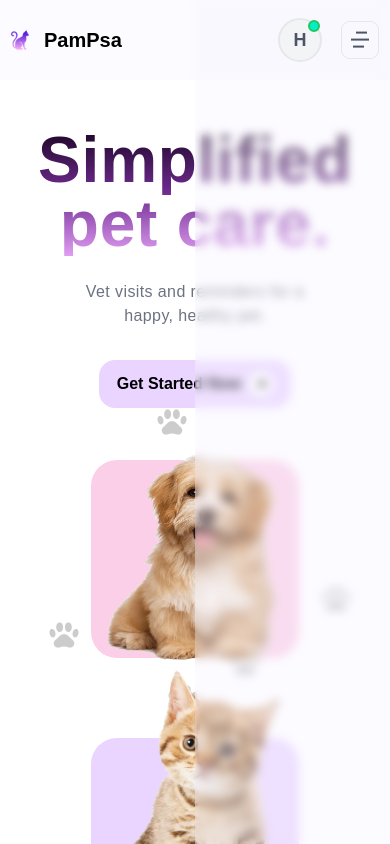
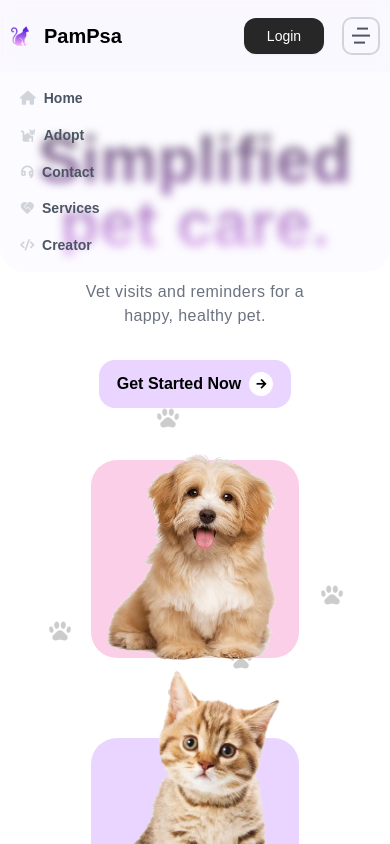
Before and after one commit to heisdanielade/PamietamPsa-frontend, a Vue app: page / in a window 390 px wide. Both pictures are taken after a click on the button "Open main menu". Shown: the top 844 px of the page. Built offline with nearby package versions, Linux system fonts and the light colour scheme; a web font is replaced by a local one.

Commit message:
Update: completed mobile navbar menu

```diff
--- a/src/assets/css/main.css
+++ b/src/assets/css/main.css
@@ -48,10 +48,13 @@ img {
 
 .blur-bg{
   background-color: rgba(246, 245, 255, 0.363);
-
-  /* background-color: rgba(255, 255, 255, 0.404); */
   -webkit-backdrop-filter: blur(5px);
   backdrop-filter: blur(5px);
+}
+.blur-bg-2{
+  background-color: rgba(246, 245, 255, 0.363);
+  -webkit-backdrop-filter: blur(6px);
+  backdrop-filter: blur(6px);
 }
 
 .color-dark {
--- a/src/components/home/Explore.vue
+++ b/src/components/home/Explore.vue
@@ -15,7 +15,7 @@
             <div class="features flex flex-wrap justify-center items-center gap-[1.05rem] md:gap-7 lg:gap-10 mt-12 px-2">
                 <div v-scroll-reveal class="not-shown card lg:scale-110 custom-cursor p-2 bg-white text-center flex flex-col items-center justify-center w-[10rem] h-[12rem] rounded-[1.25rem]">
                     <div class="icon bg-pink-400 font-bold text-white p-1 rounded-full w-9 h-9 flex items-center justify-center">
-                        <i class="fa-solid fa-dog"></i>
+                        <i class="fa-solid fa-cat"></i>
                     </div>
                     <div class="name mt-4 font-semibold text-[0.88rem] color-dark">Pet Profiles</div>
                     <div class="info mt-2 text-[0.69rem] text-gray-600x color-dark font-normal">Manage profiles for each pet.</div>
--- a/src/components/home/Footer.vue
+++ b/src/components/home/Footer.vue
@@ -14,8 +14,8 @@ const currentYear = ref(new Date().getFullYear());
             <div v-scroll-reveal class="not-shown sm:flex sm:items-center sm:justify-between">
                 <router-link to="/" class="flex items-center mb-4 sm:mb-0 space-x-2 rtl:space-x-reverse">
                     <img src="/src/assets/images/logos/logo.png" class="h-8" :alt="projectName + ' logo'" />
-                    <span class="self-center text-2xl font-semibold whitespace-nowrap dark:text-white">{{ projectName
-                        }}</span>
+                    <span class="self-center text-2xl font-semibold whitespace-nowrap">
+                        {{ projectName }}</span>
                 </router-link>
                 <ul class="flex flex-wrap items-center justify-evenly mb-4 text-sm font-medium text-gray-500">
                     <li class="">
--- a/src/components/home/Header.vue
+++ b/src/components/home/Header.vue
@@ -7,7 +7,7 @@ const projectName = useProjectStore().projectName;
 
 const user = {
     isLoggedIn: false,
-    isLoggedIn: true,
+    // isLoggedIn: true,
     initials: "H",
 }
 
@@ -23,7 +23,7 @@ const toggle = () => {
 
 <template>
     <header>
-        <nav class="blur-bg fixed z-50 top-0 w-full overflow-hidden md:px-6 py-2.5">
+        <nav class="blur-bg-2 fixed z-50 top-0 w-full overflow-hidden md:px-6 py-2.5">
             <div
                 class="rounded-xl px-2 py-2 md:p-4 flex flex-wrap justify-between items-center mx-auto max-w-screen-lg">
                 <!-- Logo -->
@@ -52,31 +52,33 @@ const toggle = () => {
 
                     <!-- Button to activate mobile menu -->
                     <button @click="toggle" type="button"
-                        class="inline-flex items-center justify-center p-1 w-9 h-9  ml-5 mr-1 text-2xl text-gray-600 rounded-lg md:hidden xhover:bg-gray-100 focus:outline-none focus:ring-1 focus:ring-gray-200">
+                        class="inline-flex items-center justify-center p-1 w-[2.125rem] h-[2.125rem]  ml-5 mr-1 text-2xl text-gray-600 rounded-lg md:hidden xhover:bg-gray-100 focus:outline-none ring-2 ring-gray-200 focus:ring-gray-300">
                         <i class="ri-menu-4-line"></i>
                         <span class="sr-only">Open main menu</span>
                     </button>
+
                 </div>
 
+                <!-- Desktop menu -->
                 <div class="hidden justify-between items-center w-full md:flex md:w-auto md:order-1" id="mobile-menu-2">
                     <ul class="flex flex-col mt-4 font-medium md:flex-row md:space-x-8 md:mt-0">
                         <li>
-                            <a href="#"
+                            <router-link to="/x"
                                 class="block py-2 pr-4 pl-3 text-gray-800 rounded bg-primary-700 md:bg-transparent md:text-primary-700 md:p-0"
-                                aria-current="page">Home</a>
+                                aria-current="page">Home</router-link>
                         </li>
                         <li>
-                            <a href="#"
-                                class="block py-2 pr-4 pl-3 text-gray-500 border-b border-gray-100 hover:text-purple-500 transition md:hover:bg-transparent md:border-0 md:hover:text-primary-700 md:p-0">Adopt</a>
+                            <router-link to="/x"
+                                class="block py-2 pr-4 pl-3 text-gray-500 border-b border-gray-100 hover:text-purple-500 transition md:hover:bg-transparent md:border-0 md:hover:text-primary-700 md:p-0">Adopt</router-link>
                         </li>
                         <li>
-                            <a href="#"
-                                class="block py-2 pr-4 pl-3 text-gray-500 border-b border-gray-100 hover:text-purple-500 transition md:hover:bg-transparent md:border-0 md:hover:text-primary-700 md:p-0 dark:text-gray-400 md:dark:hover:text-gray-600">Contact
-                                Us</a>
+                            <router-link to="/x"
+                                class="block py-2 pr-4 pl-3 text-gray-500 border-b border-gray-100 hover:text-purple-500 transition md:hover:bg-transparent md:border-0 md:hover:text-primary-700 md:p-0">Contact
+                                Us</router-link>
                         </li>
                         <li>
-                            <a href="#"
-                                class="block py-2 pr-4 pl-3 text-gray-500 border-b border-gray-100 hover:text-purple-500 transition md:hover:bg-transparent md:border-0 md:hover:text-primary-700 md:p-0 dark:text-gray-400 md:dark:hover:text-gray-600">Services</a>
+                            <router-link to="/x"
+                                class="block py-2 pr-4 pl-3 text-gray-500 border-b border-gray-100 hover:text-purple-500 transition md:hover:bg-transparent md:border-0 md:hover:text-primary-700 md:p-0">Services</router-link>
                         </li>
                     </ul>
                 </div>
@@ -85,8 +87,50 @@ const toggle = () => {
 
         <!-- Mobile Navbar -->
         <Transition name="slide">
-            <div v-if="isVisible" class="mobile-menu block md:hidden fixed top-0 right-0 z-40 w-1/2 md:w-2/5 h-full xrounded-bl-3xl blur-bg">
-
+            <div v-if="isVisible"
+                class="mobile-menu pt-16 px-5 block md:hidden fixed top-0 left-0 z-40 w-full h-[17rem] rounded-b-3xl blur-bg">
+                <ul class="flex flex-col mt-6 font-semibold text-sm">
+                    <li v-scroll-reveal class="not-shown mb-[0.8rem] w-full">
+                        <router-link to="/x" aria-current="page" class="moblie-menu-link relative flex items-center justify-start pb-1 text-gray-600 hover:text-purple-500">
+                            <i class="mr-2 text-gray-300 fa-solid fa-house"></i>
+                            <span class="">
+                                Home
+                            </span>
+                        </router-link>
+                    </li>
+                    <li v-scroll-reveal class="not-shown mb-[0.8rem] w-full">
+                        <router-link to="/x" class="moblie-menu-link relative flex items-center justify-start pb-1 text-gray-600 hover:text-purple-500">
+                            <i class="mr-2 text-gray-300 fa-solid fa-cat"></i>
+                            <span class="">
+                                Adopt
+                            </span>
+                        </router-link>
+                    </li>
+                    <li v-scroll-reveal class="not-shown mb-[0.8rem] w-full">
+                        <router-link to="/x" class="moblie-menu-link relative flex items-center justify-start pb-1 text-gray-600 hover:text-purple-500">
+                            <i class="mr-2 text-gray-300 ri-customer-service-line"></i>
+                            <span class="">
+                                Contact
+                            </span>
+                        </router-link>
+                    </li>
+                    <li v-scroll-reveal class="not-shown mb-[0.8rem] w-full">
+                        <router-link to="/x" class="moblie-menu-link relative flex items-center justify-start pb-1 text-gray-600 hover:text-purple-500">
+                            <i class="mr-2 text-gray-300 ri-service-fill"></i>
+                            <span class="">
+                                Services
+                            </span>
+                        </router-link>
+                    </li>
+                    <li v-scroll-reveal class="not-shown mb-[0.8rem] w-full">
+                        <a href="https://github.com/heisdanielade" target="_blank" class="moblie-menu-link relative flex items-center justify-start pb-1 text-gray-600 hover:text-purple-500">
+                            <i class="mr-2 text-gray-300 ri-code-s-slash-line"></i>
+                            <span class="">
+                                Creator
+                            </span>
+                        </a>
+                    </li>
+                </ul>
             </div>
         </Transition>
 
@@ -101,20 +145,35 @@ const toggle = () => {
     background: repeating-linear-gradient(to right, #5e1381 0%, #6c1a92 50%, #9046A5 100%);
 }
 
-/* Mobile menu visibility animation */
+
+/* -- Moblie menu -- */
+.moblie-menu-link{
+    transition: all 0.3s ease;
+}
+
+/* -- Mobile menu visibility animation -- */
 .slide-enter-active,
 .slide-leave-active {
     transition: transform 0.4s cubic-bezier(0.25, 1, 0.5, 1), opacity 0.4s ease-in-out;
 }
-.slide-enter-from,
-.slide-leave-to {
-  transform: translateX(120%);
-  opacity: 0;
+
+.slide-enter-from {
+    transform: translateY(-120%);
+    opacity: 0;
 }
 
-.slide-enter-to,
+.slide-enter-to {
+    transform: translateY(0);
+    opacity: 1;
+}
+
 .slide-leave-from {
-  transform: translateX(0);
-  opacity: 1;
+    transform: translateY(0);
+    opacity: 1;
+}
+
+.slide-leave-to {
+    transform: translateY(-120%);
+    opacity: 0;
 }
 </style>
--- a/src/components/home/Home.vue
+++ b/src/components/home/Home.vue
@@ -41,7 +41,7 @@ import AuthBackground from "@/components/others/PawBackground.vue";
                 </div>
 
                 <div v-scroll-reveal class="not-shown box custom-cursor relative hidden md:flex lg:flex items-center justify-center w-[13rem] h-[12.4rem] bg-yellow-100">
-                    <img class="pet absolute w-[15rem] h-[13rem] scale-110" src="/src/assets/images/animals/webp/11.webp" alt="Pet">
+                    <img class="pet absolute w-[15rem] h-[13rem]" src="/src/assets/images/animals/webp/11.webp" alt="Pet">
                 </div>
             </div>
         </div>
@@ -63,16 +63,6 @@ import AuthBackground from "@/components/others/PawBackground.vue";
 .box{
     border-radius: 1.625rem;
 }
-.box:first-child {
-    /* border-radius: 30% 70% 11% 89% / 84% 14% 86% 16% ; */
-}
-.box:nth-child(2) {
-    /* border-radius: 9% 91% 9% 91% / 90% 9% 91% 10% ; */
-}
-.box:last-child {
-    /* border-radius: 13% 87% 11% 89% / 89% 38% 62% 11% ; */
-}
-
 .home .box img{
     transition: all 0.4s ease-in-out;
     scale: 1.03;
@@ -90,7 +80,7 @@ import AuthBackground from "@/components/others/PawBackground.vue";
     transform: translateY(-2rem);
 }
 .home .box:nth-child(3) img{
-    transform: translateY(0.65rem);
+    transform: translateY(-0.07rem) scale(1.14);
 }
 
 
--- a/src/components/home/Preview.vue
+++ b/src/components/home/Preview.vue
@@ -22,13 +22,13 @@
         <!-- Images -->
         <div class="images xbg-green-200 md:mt-28 flex items-center -translate-x-[1.25rem] md:-translate-x-10 lg:-translate-x-14">
             <img v-scroll-reveal src="/src/assets/images/backgrounds/webp/dog-purple.webp" alt="Dog with colored background"
-                class="not-shown w-[14rem] md:w-[16rem] rounded-[1.25rem] opacity-60 mr-8">
+                class="not-shown w-[14rem] h-full md:w-[16rem] rounded-[1.25rem] opacity-60 mr-8">
             <img v-scroll-reveal src="/src/assets/images/backgrounds/webp/dog-yellow.webp" alt="Dog with colored background"
-                class="not-shown w-[14rem] md:w-[16rem] rounded-[1.25rem] opacity-60 mr-8">
+                class="not-shown w-[14rem] h-full md:w-[16rem] rounded-[1.25rem] opacity-60 mr-8">
             <img v-scroll-reveal src="/src/assets/images/backgrounds/webp/dog-green.webp" alt="Dog with colored background"
-                class="not-shown w-[14rem] md:w-[16rem] rounded-[1.25rem] opacity-60 mr-8">
+                class="not-shown w-[14rem] h-full md:w-[16rem] rounded-[1.25rem] opacity-60 mr-8">
             <img v-scroll-reveal src="/src/assets/images/backgrounds/webp/dog-orange.webp" alt="Dog with colored background"
-                class="hidden md:flex not-shown w-[14rem] md:w-[16rem] rounded-[1.25rem] opacity-60">
+                class="hidden md:flex not-shown w-[14rem] h-full md:w-[16rem] rounded-[1.25rem] opacity-60">
         </div>
 
 
--- a/src/components/others/PawBackground.vue
+++ b/src/components/others/PawBackground.vue
@@ -5,9 +5,9 @@
       v-for="(position, index) in positions"
       :key="index"
       src="/src/assets/images/icons/paws.png"
-      class="absolute w-8 h-8"
+      class="absolute w-6 h-6"
       :style="{ top: position.top, left: position.left }"
-      alt="Dog Paw"
+      alt="Dog's paw icon"
       @contextmenu.prevent
     />
 
```
